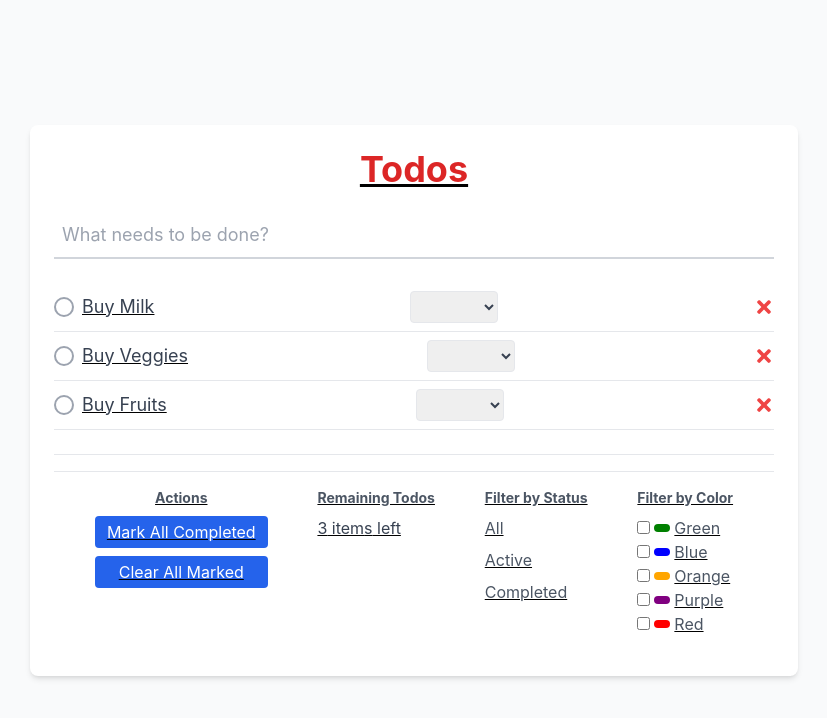
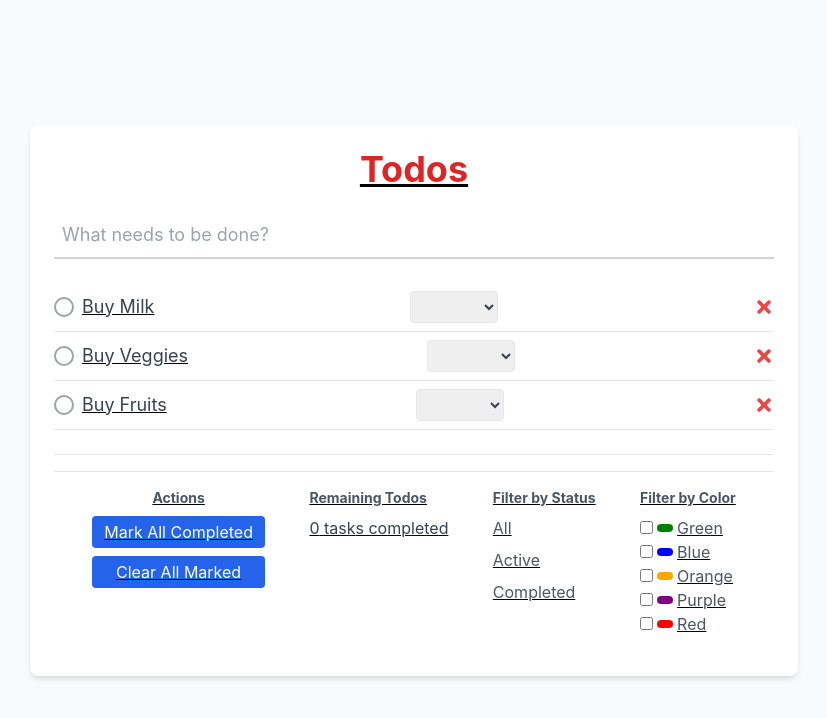
Before and after one commit to tewarishash12/todo_list, a React (Create React App) app: page / in a window 1280 px wide. Shown: the top 718 px of the page, without its empty margins (226-1053 px from the left). Built offline with nearby package versions, Linux system fonts and the light colour scheme; the HTML template or start-up script is replaced by a standard one.

Commit message:
Adjusted footer to only send data when the changes are made in completed task only

```diff
--- a/src/components/TodoFooter.jsx
+++ b/src/components/TodoFooter.jsx
@@ -5,10 +5,10 @@ import { toggle_all } from '../slices/todoSlice';
 import {set_filter_status, set_filter_color} from "../slices/filterSlice"
 
 function TodoFooter() {
-    const todos = useSelector(state => state.todo.todoList)
     const [selectedColors,setSelectedColors] = useState([]);
+    const todoCompleted = useSelector(state => state.todo.todoList.filter(todo=> todo.completed))
 
-    const completed = todos.reduce((acc, val) => val.completed ? acc : acc + 1, 0)
+    const completed = todoCompleted.reduce((acc, val) => val.completed ? acc+1 : acc,0)
 
     const dispatch = useDispatch();
 
@@ -17,7 +17,7 @@ function TodoFooter() {
     }
 
     function filterByStatus(status) {
-        dispatch(set_filter_status(status));
+        dispatch(set_filter_status({status:status}));
     }
 
     function toggleColorFilter(color){
@@ -49,7 +49,7 @@ function TodoFooter() {
 
             <div className="flex flex-col items-start space-y-2">
                 <h1 className="font-bold text-sm text-gray-600">Remaining Todos</h1>
-                <p className="text-gray-700">{completed} item{completed !== 1 ? 's' : ''} left</p>
+                <p className="text-gray-700">{completed} task{completed !== 1 ? 's' : ''} completed</p>
             </div>
 
             <div className="flex flex-col items-start space-y-2">
--- a/src/slices/filterSlice.js
+++ b/src/slices/filterSlice.js
@@ -8,7 +8,7 @@ const filterSlice = createSlice({
     },
     reducers: {
         set_filter_status: (state,{payload}) =>{
-            state.status = payload;
+            state.status = payload.status;
         },
         set_filter_color: (state,{payload}) =>{
             state.colors = payload;
```
